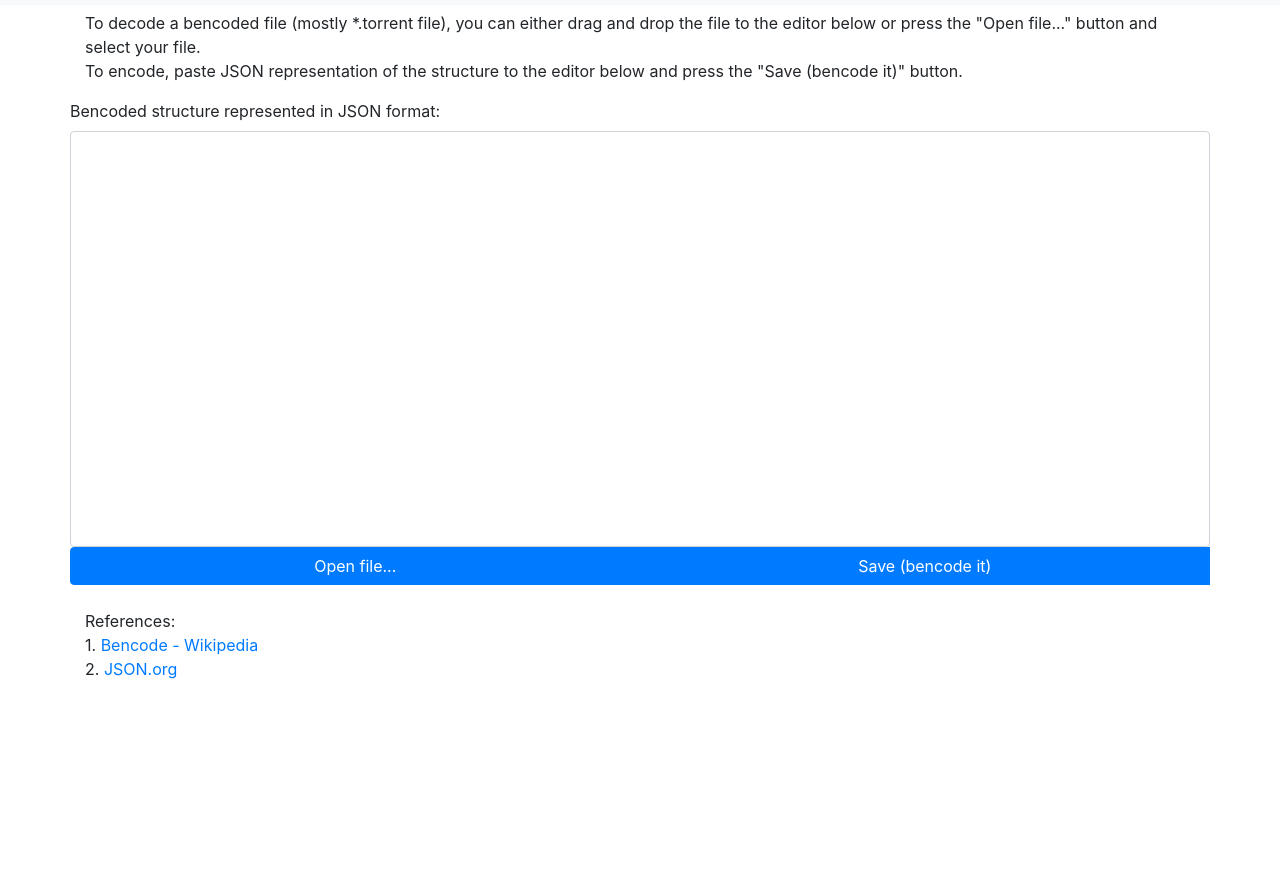
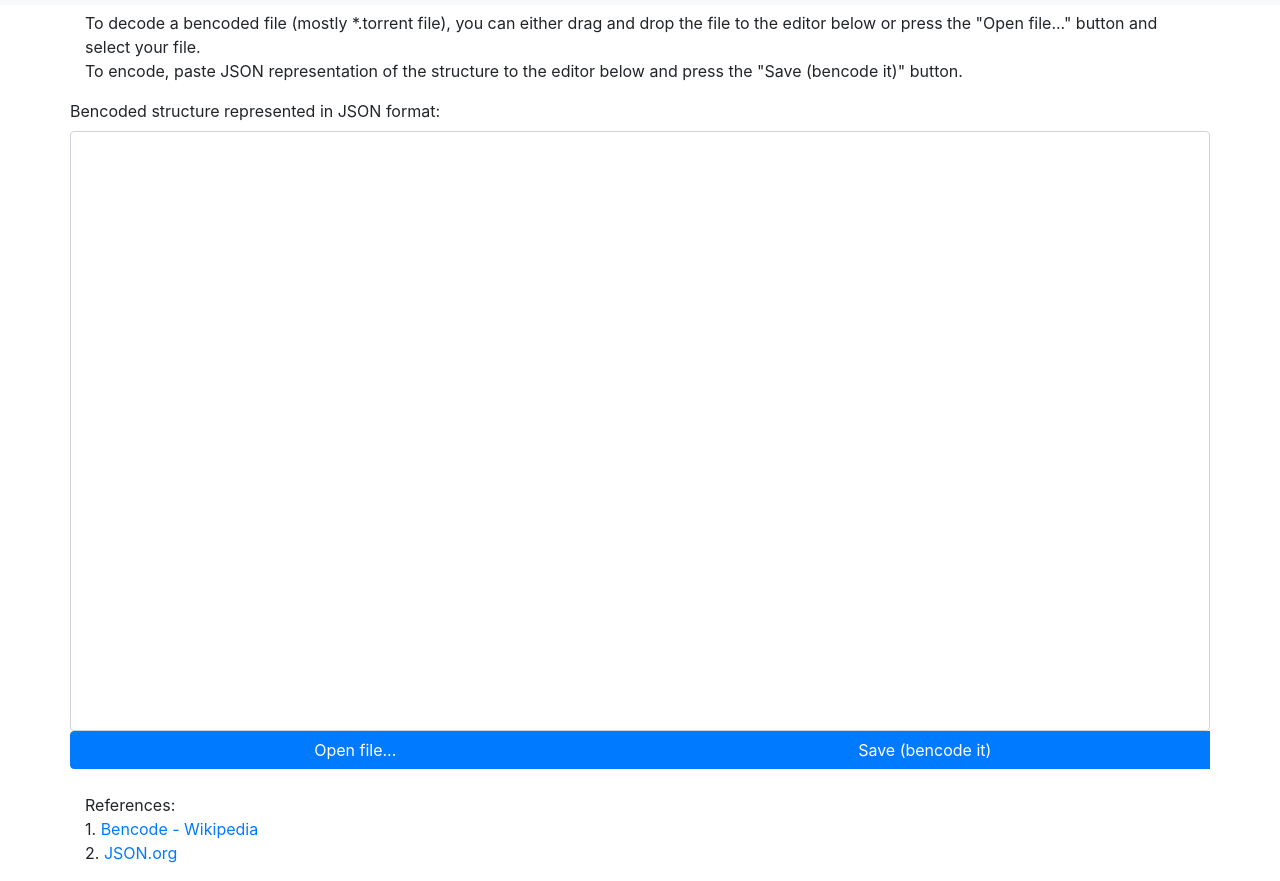
Before and after one commit to Chocobo1/bencode_online, a website built with webpack: page src/index.html in a window 1280 px wide. Shown: the part 53-934 px from the top of the page. Before the commit the page ends 800 px from the top, so only its background shows below. Built offline with nearby package versions, Linux system fonts and the light colour scheme.

Commit message:
Update height

```diff
--- a/src/style.css
+++ b/src/style.css
@@ -3,6 +3,6 @@ body {
 }
 
 #jsonEditor {
-  height: 26rem;
+  height: 75vh;
   z-index: 0;
 }
```
